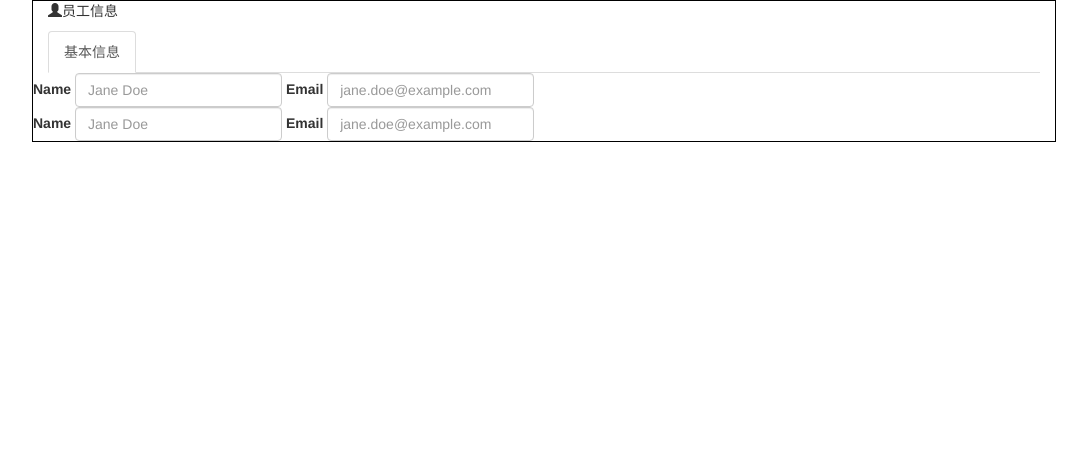
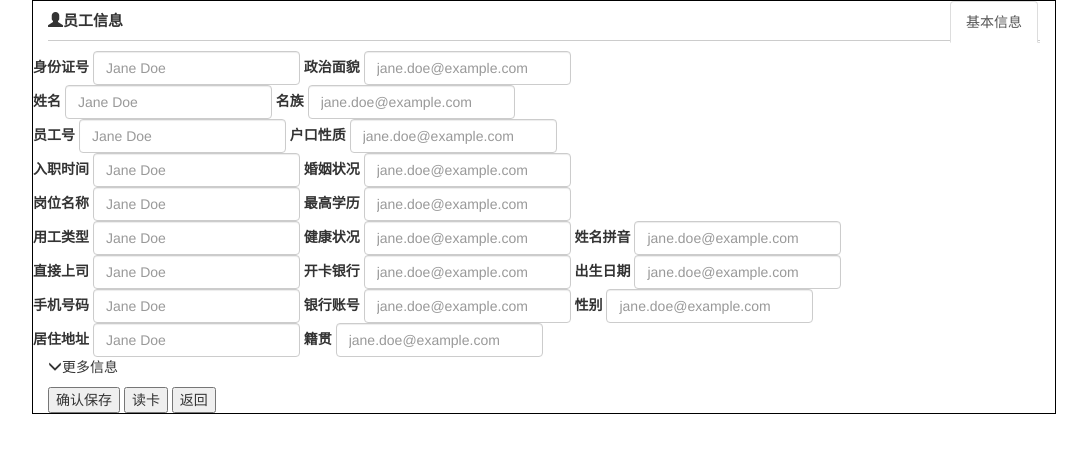
Before and after one commit to 172678694/demo-0918, a plain HTML site: page index.html in a window 1280 px wide. Shown: the whole page, without its empty margins (96-1183 px from the left). Drawn offline with nearby package versions, Linux system fonts and the light colour scheme.

Commit message:
second commit

```diff
--- a/index.html
+++ b/index.html
@@ -9,44 +9,140 @@
         integrity="sha384-BVYiiSIFeK1dGmJRAkycuHAHRg32OmUcww7on3RYdg4Va+PmSTsz/K68vbdEjh4u" crossorigin="anonymous">
     <title>Document</title>
     <style>
-    .form-group{
+        .form-inline {
+            background-color: #fff;
+        }
 
+        .info-title {
+            border-bottom: 1px solid #ccc;
+            height:40px;
+            margin-bottom:10px;
+        }
+        .clearfix::after{
+            content: '';
+            display:block;
+            clear: both;
         }
     </style>
 </head>
 
 <body>
     <div class="container" style="width:80%;margin:0 auto;border:1px solid black">
-        <div>
-            <p class="line-2px">
+        <div class="info-title clearfix">
+            <p class="line-2px" style="float:left;padding-right:20px;font-weight:bold;font-size: 15px;line-height: 40px;">
                 <span class="glyphicon glyphicon-user" aria-hidden="true"></span>员工信息
             </p>
-            <ul class="nav nav-tabs">
+            <ul class="nav nav-tabs" style="float:right;">
                 <li role="presentation" class="active"><a href="#">基本信息</a></li>
             </ul>
         </div>
         <form class="form-inline">
             <div class="row">
                 <div class="form-group">
-                  <label for="exampleInputName2">Name</label>
+                    <label for="exampleInputName2">身份证号</label>
                     <input type="text" class="form-control" id="exampleInputName2" placeholder="Jane Doe">
                 </div>
                 <div class="form-group">
-                  <label for="exampleInputEmail2">Email</label>
+                    <label for="exampleInputEmail2">政治面貌</label>
                     <input type="email" class="form-control" id="exampleInputEmail2" placeholder="jane.doe@example.com">
                 </div>
             </div>
             <div class="row">
-
                 <div class="form-group">
-                      <label for="exampleInputName2">Name</label>
+                    <label for="exampleInputName2">姓名</label>
                     <input type="text" class="form-control" id="exampleInputName2" placeholder="Jane Doe">
                 </div>
                 <div class="form-group">
-                      <label for="exampleInputEmail2">Email</label>
+                    <label for="exampleInputEmail2">名族</label>
                     <input type="email" class="form-control" id="exampleInputEmail2" placeholder="jane.doe@example.com">
                 </div>
             </div>
+            <div class="row">
+                <div class="form-group">
+                    <label for="exampleInputName2">员工号</label>
+                    <input type="text" class="form-control" id="exampleInputName2" placeholder="Jane Doe">
+                </div>
+                <div class="form-group">
+                    <label for="exampleInputEmail2">户口性质</label>
+                    <input type="email" class="form-control" id="exampleInputEmail2" placeholder="jane.doe@example.com">
+                </div>
+            </div>
+            <div class="row">
+                <div class="form-group">
+                    <label for="exampleInputName2">入职时间</label>
+                    <input type="text" class="form-control" id="exampleInputName2" placeholder="Jane Doe">
+                </div>
+                <div class="form-group">
+                    <label for="exampleInputEmail2">婚姻状况</label>
+                    <input type="email" class="form-control" id="exampleInputEmail2" placeholder="jane.doe@example.com">
+                </div>
+            </div>
+            <div class="row">
+                <div class="form-group">
+                    <label for="exampleInputName2">岗位名称</label>
+                    <input type="text" class="form-control" id="exampleInputName2" placeholder="Jane Doe">
+                </div>
+                <div class="form-group">
+                    <label for="exampleInputEmail2">最高学历</label>
+                    <input type="email" class="form-control" id="exampleInputEmail2" placeholder="jane.doe@example.com">
+                </div>
+            </div>
+            <div class="row">
+                <div class="form-group">
+                    <label for="exampleInputName2">用工类型</label>
+                    <input type="text" class="form-control" id="exampleInputName2" placeholder="Jane Doe">
+                </div>
+                <div class="form-group">
+                    <label for="exampleInputEmail2">健康状况</label>
+                    <input type="email" class="form-control" id="exampleInputEmail2" placeholder="jane.doe@example.com">
+                </div>
+                <div class="form-group">
+                    <label for="exampleInputEmail2">姓名拼音</label>
+                    <input type="email" class="form-control" id="exampleInputEmail2" placeholder="jane.doe@example.com">
+                </div>
+            </div>
+            <div class="row">
+                <div class="form-group">
+                    <label for="exampleInputName2">直接上司</label>
+                    <input type="text" class="form-control" id="exampleInputName2" placeholder="Jane Doe">
+                </div>
+                <div class="form-group">
+                    <label for="exampleInputEmail2">开卡银行</label>
+                    <input type="email" class="form-control" id="exampleInputEmail2" placeholder="jane.doe@example.com">
+                </div>
+                <div class="form-group">
+                    <label for="exampleInputEmail2">出生日期</label>
+                    <input type="email" class="form-control" id="exampleInputEmail2" placeholder="jane.doe@example.com">
+                </div>
+            </div>
+            <div class="row">
+                <div class="form-group">
+                    <label for="exampleInputName2">手机号码</label>
+                    <input type="text" class="form-control" id="exampleInputName2" placeholder="Jane Doe">
+                </div>
+                <div class="form-group">
+                    <label for="exampleInputEmail2">银行账号</label>
+                    <input type="email" class="form-control" id="exampleInputEmail2" placeholder="jane.doe@example.com">
+                </div>
+                <div class="form-group">
+                    <label for="exampleInputEmail2">性别</label>
+                    <input type="email" class="form-control" id="exampleInputEmail2" placeholder="jane.doe@example.com">
+                </div>
+            </div>
+            <div class="row">
+                <div class="form-group">
+                    <label for="exampleInputName2">居住地址</label>
+                    <input type="text" class="form-control" id="exampleInputName2" placeholder="Jane Doe">
+                </div>
+                <div class="form-group">
+                    <label for="exampleInputEmail2">籍贯</label>
+                    <input type="email" class="form-control" id="exampleInputEmail2" placeholder="jane.doe@example.com">
+                </div>
+            </div>
+            <p><span class="glyphicon glyphicon-menu-down" aria-hidden="true"></span>更多信息</p>
+            <button>确认保存</button>
+            <button>读卡</button>
+            <button>返回</button>
         </form>
     </div>
     <script src="https://cdn.bootcss.com/jquery/3.4.1/jquery.min.js"></script>
```
Lines whose indentation alone changed are shown as unchanged.
